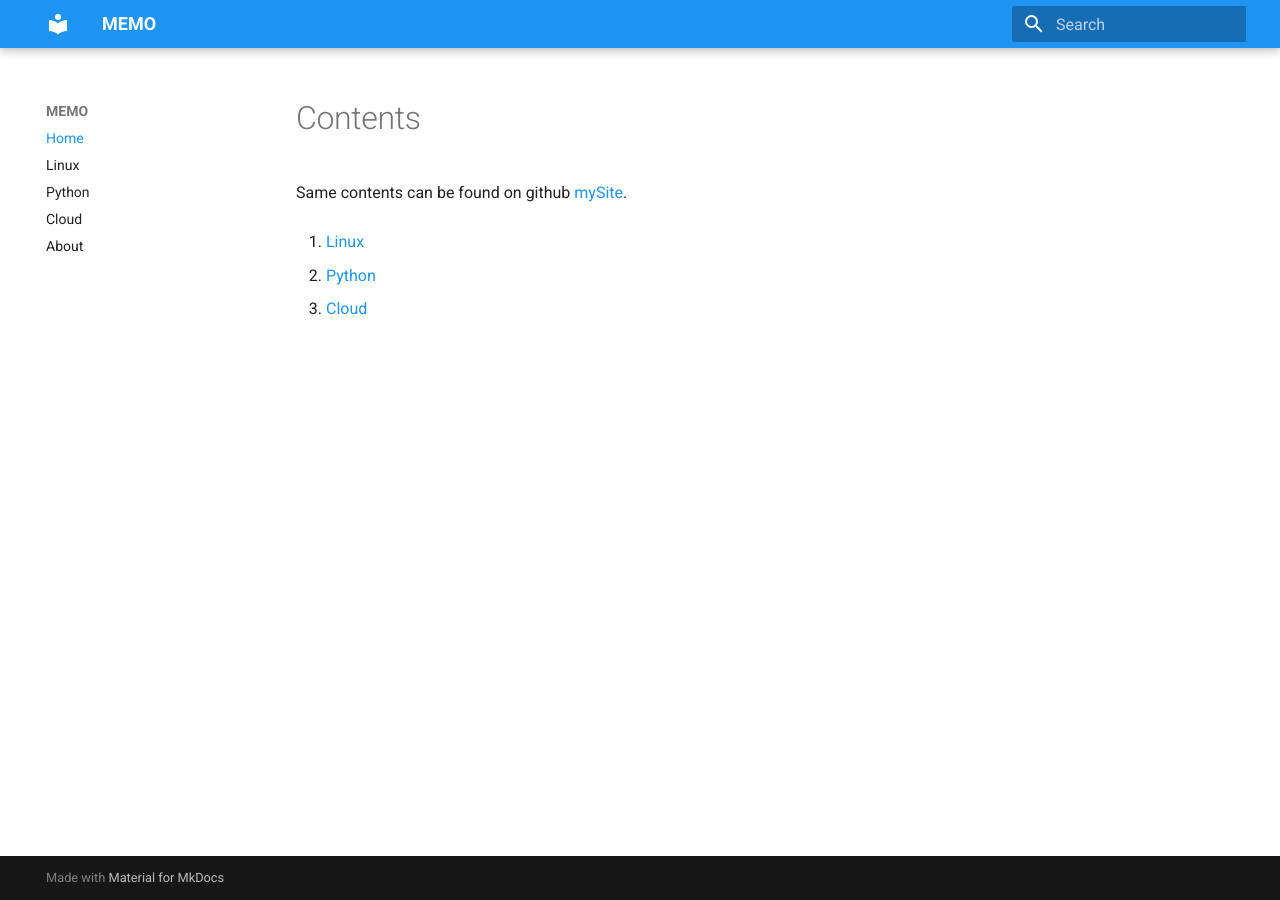
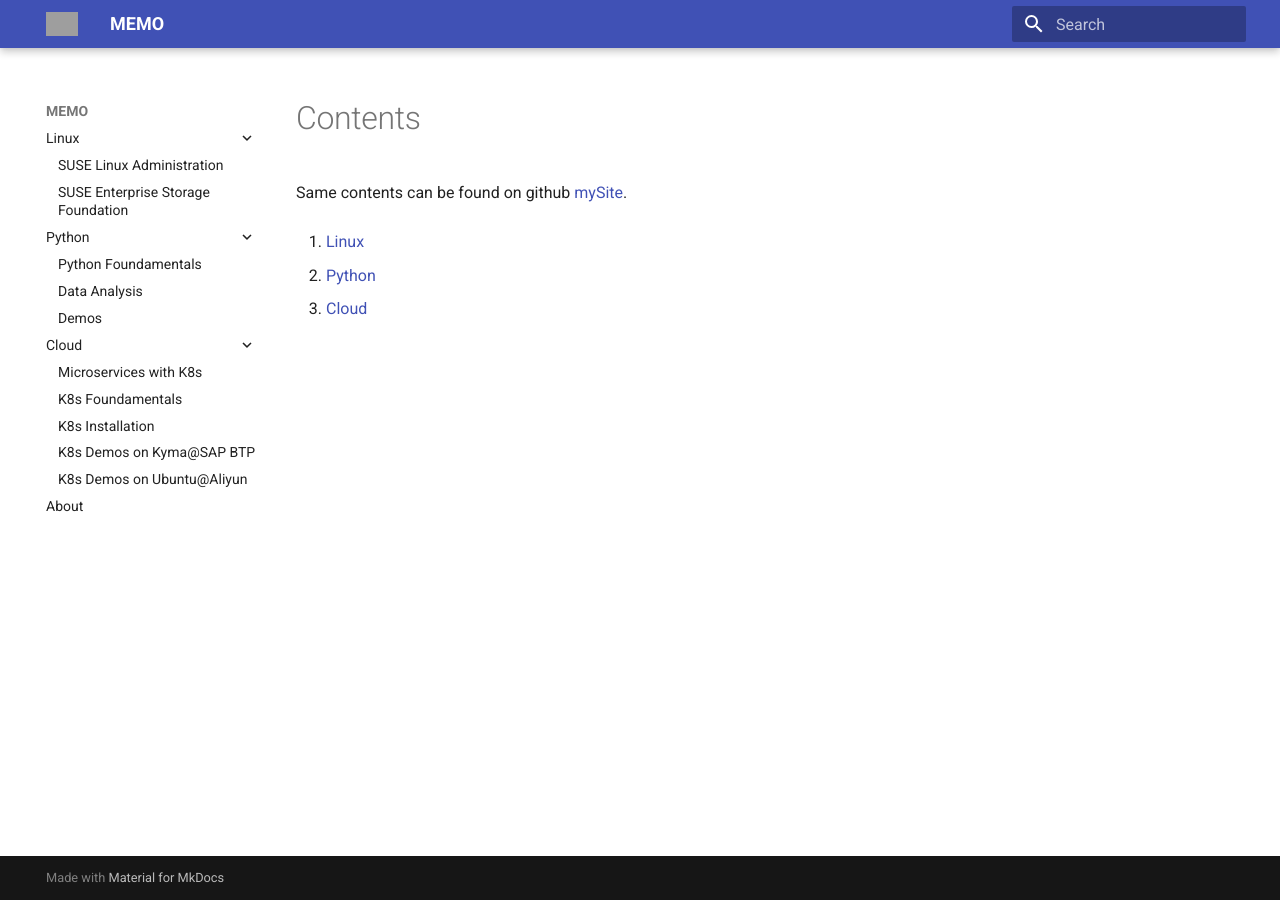
Before and after one commit to huyuhui001/mySite, an MkDocs documentation site: the page built from docs/index.md, in a window 1280 px wide. Built offline with MkDocs 1.6.1 and Material for MkDocs 9.7.7, drawn with Linux system fonts in a browser that asks for light colours; grey boxes are pictures that could not be loaded.

Commit message:
Website configure file

```diff
--- a/mkdocs.yml
+++ b/mkdocs.yml
@@ -1,13 +1,27 @@
 site_name: MEMO
 site_url: https://huyuhui001.github.io/mySite/index.html
 nav:
-        - Home: index.md
-        - Linux: linux.md
-        - Python: python.md
-        - Cloud: cloud.md
-        - About: about.md
+- Linux:
+    - SUSE Linux Administration: linux/Administration/linux_admin.md
+    - SUSE Enterprise Storage Foundation: linux/SES/linux_ses.md
+- Python:
+    - Python Foundamentals: python/Foundation/python_foundation_index.md
+    - Data Analysis: python/DataAnalysis/python_data_analysis_index.md
+    - Demos: python/Demo/python_demo_index.md
+- Cloud:
+    - Microservices with K8s: cloud/MicroservicesKubernetes.md
+    - K8s Foundamentals: cloud/KubernetesFoundationMemo.md
+    - K8s Installation: cloud/Kubernetes-Installation.md
+    - K8s Demos on Kyma@SAP BTP: cloud/KubernetesTutorials-BTP-trail.md
+    - K8s Demos on Ubuntu@Aliyun: cloud/KubernetesTutorials-Aliyun-Foundamentals.md
+- About: about.md
 theme:
   name: 'material'
+  logo: assets/logo.jpg
+  features:
+  - navigation.tracking
+  - navigation.top
+  - navigation.expand
   palette:
-    primary: 'blue'
+    primary: 'indigo'
     accent: 'Deep blue'
```
